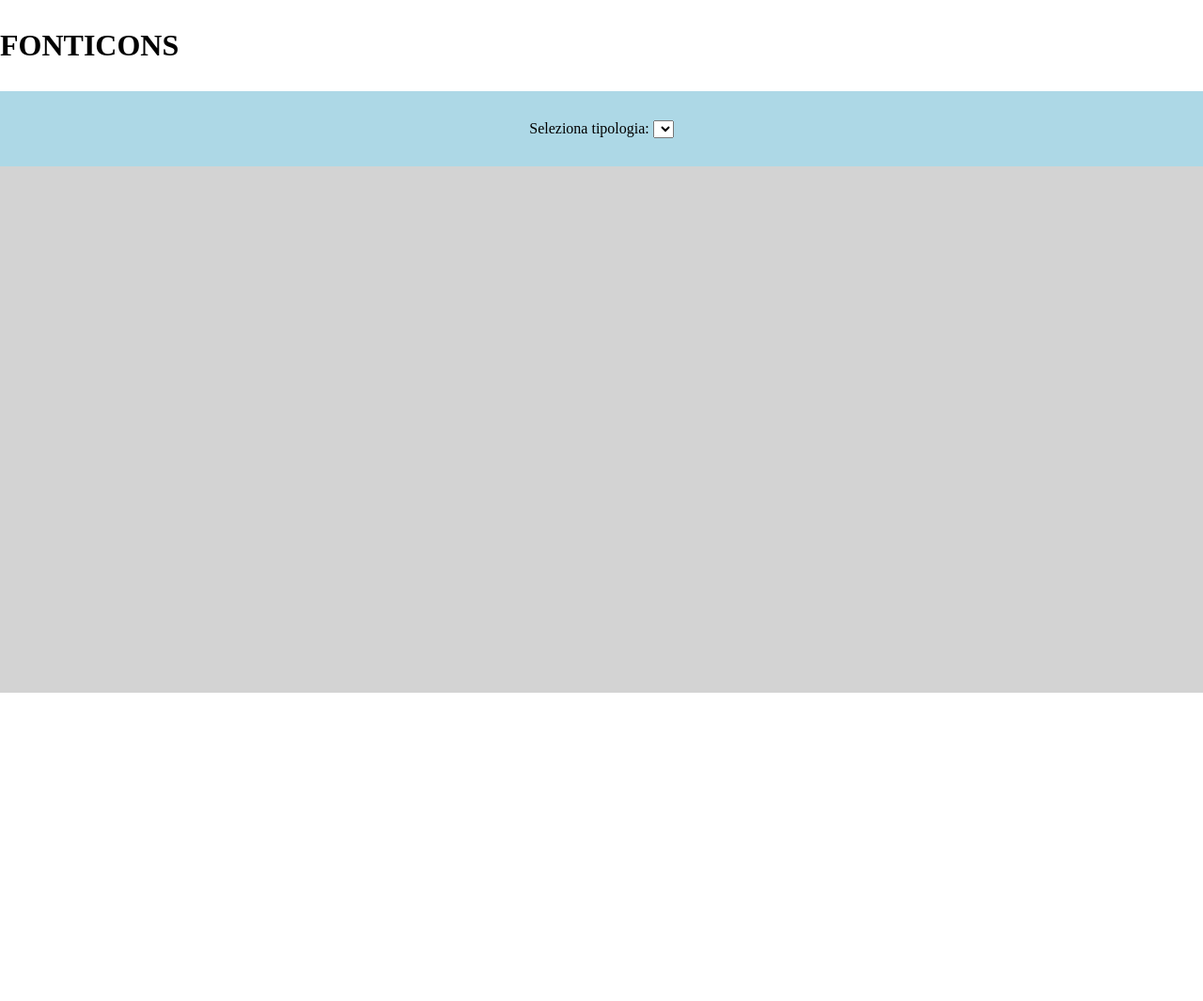
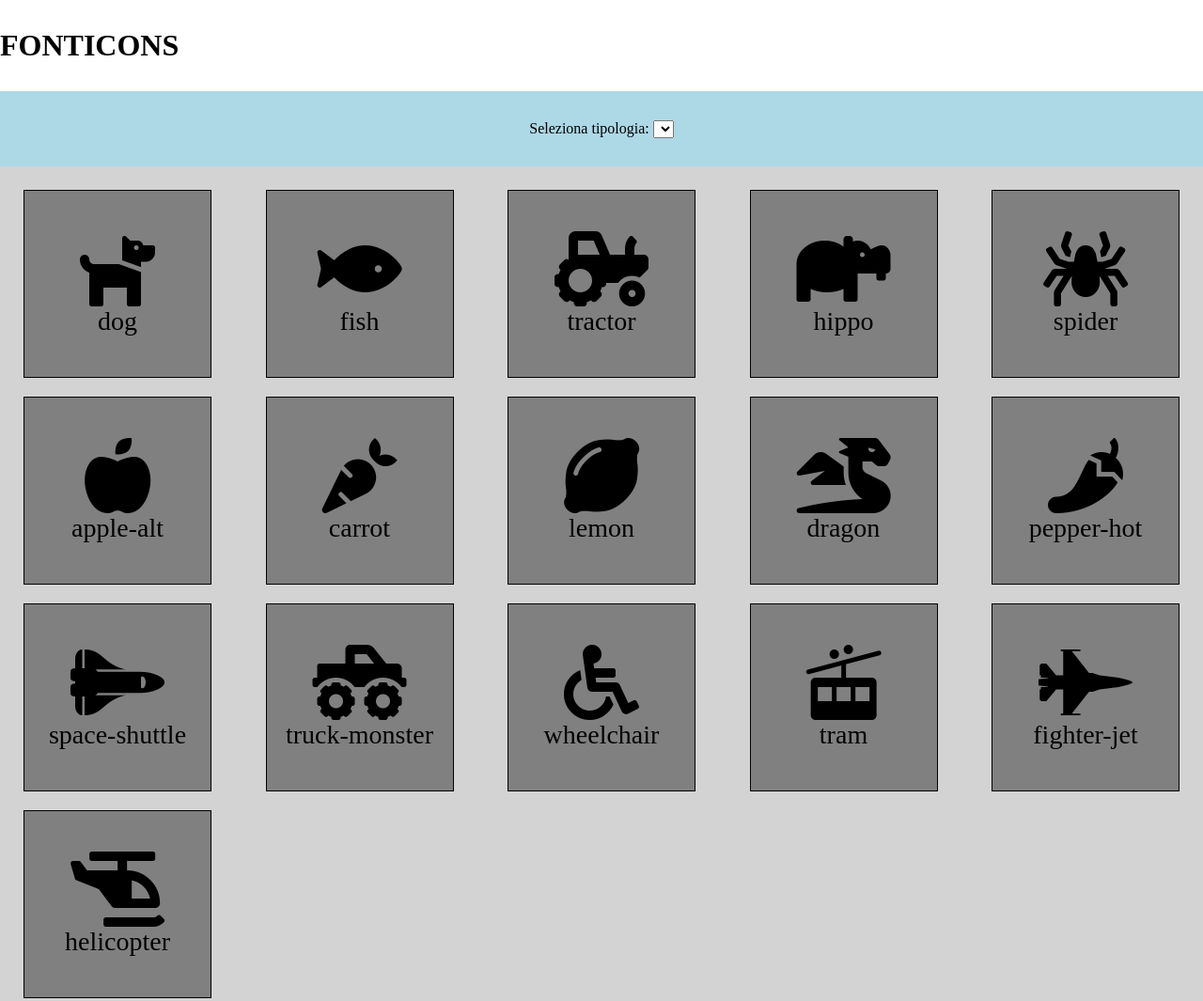
Before and after one commit to SimoneRomiti/js-es6-icons, a plain HTML site: page index.html in a window 1280 px wide. Shown: the whole page at 94% size. Before the commit the page ends 800 px from the top, so only its background shows below. Drawn offline with nearby package versions, Linux system fonts and the light colour scheme.

Commit message:
Mileston 1 completa

```diff
--- a/css/style.css
+++ b/css/style.css
@@ -22,7 +22,6 @@ header{
   display: flex;
   justify-content: space-between;
   flex-wrap: wrap;
-  align-content: space-between;
 }
 
 .icon{
@@ -35,7 +34,12 @@ header{
   flex-direction: column;
   justify-content: center;
   align-items: center;
+  margin: 10px;
 }
 .icon > i{
   font-size: 80px;
 }
+
+.icons-container > .icon > .name{
+  font-size: 28px;
+}
--- a/js/script.js
+++ b/js/script.js
@@ -5,3 +5,133 @@
 // Utilizzando la funzione forEach e il template
 // literal, visualizzare in pagina tutte le icone con il
 // proprio nome
+
+$(document).ready(
+  function(){
+
+
+    const icons = [
+      {
+        name: "dog",
+        prefix: "fa-",
+        type: "animal",
+        family: "fas"
+      },
+      {
+        name: "fish",
+        prefix: "fa-",
+        type: "animal",
+        family: "fas"
+      },
+      {
+        name: "tractor",
+        prefix: "fa-",
+        type: "vehicle",
+        family: "fas"
+      },
+      {
+        name: "hippo",
+        prefix: "fa-",
+        type: "animal",
+        family: "fas"
+      },
+      {
+        name: "spider",
+        prefix: "fa-",
+        type: "animal",
+        family: "fas"
+      },
+      {
+        name: "apple-alt",
+        prefix: "fa-",
+        type: "vegetable",
+        family: "fas"
+      },
+      {
+        name: "carrot",
+        prefix: "fa-",
+        type: "vegetable",
+        family: "fas"
+      },
+      {
+        name: "lemon",
+        prefix: "fa-",
+        type: "vegetable",
+        family: "fas"
+      },
+      {
+        name: "dragon",
+        prefix: "fa-",
+        type: "animal",
+        family: "fas"
+      },
+      {
+        name: "pepper-hot",
+        prefix: "fa-",
+        type: "vegetable",
+        family: "fas"
+      },
+      {
+        name: "space-shuttle",
+        prefix: "fa-",
+        type: "vehicle",
+        family: "fas"
+      },
+      {
+        name: "truck-monster",
+        prefix: "fa-",
+        type: "vehicle",
+        family: "fas"
+      },
+      {
+        name: "wheelchair",
+        prefix: "fa-",
+        type: "vehicle",
+        family: "fas"
+      },
+      {
+        name: "tram",
+        prefix: "fa-",
+        type: "vehicle",
+        family: "fas"
+      },
+      {
+        name: "fighter-jet",
+        prefix: "fa-",
+        type: "vehicle",
+        family: "fas"
+      },
+      {
+        name: "helicopter",
+        prefix: "fa-",
+        type: "vehicle",
+        family: "fas"
+      },
+    ];
+
+    const iconsContainer = $(".icons-container");
+    console.log(iconsContainer);
+    print(icons, iconsContainer);
+
+
+  }
+);
+
+
+//------------------------------------------------------//
+// FUNZIONI
+
+function print(array, container){
+  array.forEach(
+    (element, index) => {
+      $(container).append(`
+        <div class="icon">
+          <i class="${element.family} ${element.prefix}${element.name}"></i>
+          <div class="name">
+            ${element.name}
+          </div>
+        </div>
+      `)
+    }
+  );
+}
```
